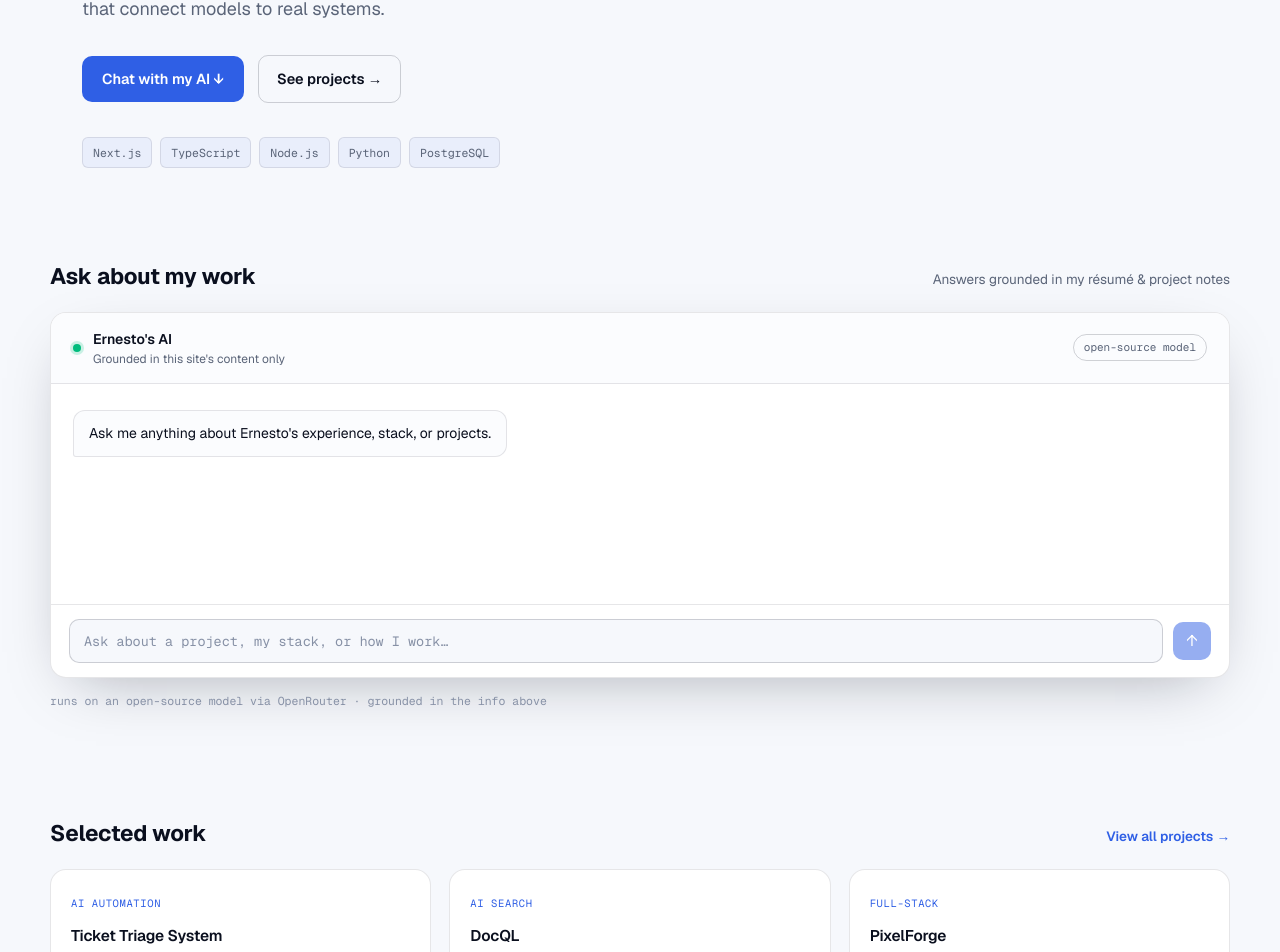
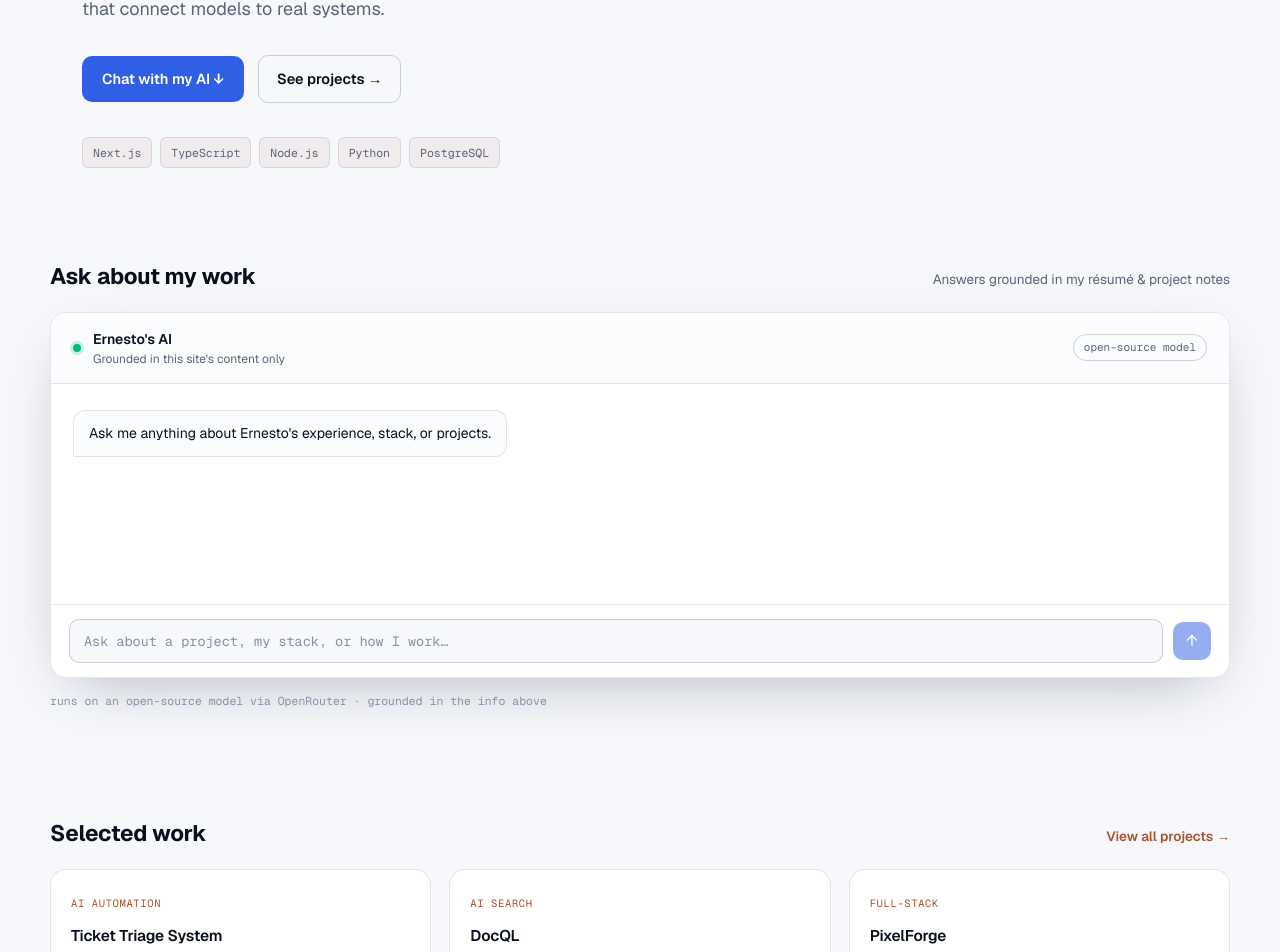
Before and after one commit to Eavilesz/portfolio, a Next.js app: page / in a window 1280 px wide. Shown: the part 517-1469 px from the top of the page. Built offline with nearby package versions, Linux system fonts and the light colour scheme.

Commit message:
Added new color

```diff
--- a/src/app/globals.css
+++ b/src/app/globals.css
@@ -9,11 +9,13 @@
   --slate-soft: #8791a6;
   --accent: #2f5fe5;
   --accent-ink: #ffffff;
+  --accent-2: #a8532e;
+  --accent-2-ink: #ffffff;
   --line: rgba(10, 15, 30, 0.1);
   --line-strong: rgba(10, 15, 30, 0.18);
-  --chip-bg: rgba(47, 95, 229, 0.06);
+  --chip-bg: rgba(168, 83, 46, 0.07);
   --user-bubble: rgba(47, 95, 229, 0.09);
-  --grid-line: rgba(47, 95, 229, 0.08);
+  --grid-line: rgba(168, 83, 46, 0.09);
 }
 
 @media (prefers-color-scheme: dark) {
@@ -26,11 +28,13 @@
     --slate-soft: #6b7590;
     --accent: #6c93f5;
     --accent-ink: #06101f;
+    --accent-2: #d97757;
+    --accent-2-ink: #1f0f08;
     --line: rgba(255, 255, 255, 0.1);
     --line-strong: rgba(255, 255, 255, 0.2);
-    --chip-bg: rgba(108, 147, 245, 0.1);
+    --chip-bg: rgba(217, 119, 87, 0.12);
     --user-bubble: rgba(108, 147, 245, 0.14);
-    --grid-line: rgba(108, 147, 245, 0.1);
+    --grid-line: rgba(217, 119, 87, 0.12);
   }
 }
 
@@ -43,6 +47,8 @@
   --color-slate-soft: var(--slate-soft);
   --color-accent: var(--accent);
   --color-accent-ink: var(--accent-ink);
+  --color-accent-2: var(--accent-2);
+  --color-accent-2-ink: var(--accent-2-ink);
   --color-line: var(--line);
   --color-line-strong: var(--line-strong);
   --color-chip-bg: var(--chip-bg);
--- a/src/app/projects/page.tsx
+++ b/src/app/projects/page.tsx
@@ -30,7 +30,7 @@ export default function ProjectsPage() {
   return (
     <main className="px-6 pt-16 pb-24 md:px-8">
       <div className="mx-auto max-w-295">
-        <span className="mb-4 block font-mono text-xs tracking-[0.09em] text-accent uppercase">
+        <span className="mb-4 block font-mono text-xs tracking-[0.09em] text-accent-2 uppercase">
           Selected work
         </span>
         <h1 className="mb-3 text-[2rem] font-[650] tracking-[-0.02em] text-balance md:text-[2.5rem]">
@@ -46,7 +46,7 @@ export default function ProjectsPage() {
               key={project.title}
               className="rounded-2xl border border-line bg-surface p-5"
             >
-              <span className="font-mono text-[10.5px] tracking-[0.06em] text-accent uppercase">
+              <span className="font-mono text-[10.5px] tracking-[0.06em] text-accent-2 uppercase">
                 {project.tag}
               </span>
               <h2 className="mt-2.5 mb-2 text-[15.5px] font-semibold tracking-[-0.01em]">
--- a/src/components/hero.tsx
+++ b/src/components/hero.tsx
@@ -19,7 +19,7 @@ export default function Hero() {
 
       <div className="relative mx-auto max-w-295 px-6 md:px-8">
         <div className="max-w-165">
-          <span className="mb-4.5 block font-mono text-xs tracking-[0.09em] text-accent uppercase">
+          <span className="mb-4.5 block font-mono text-xs tracking-[0.09em] text-accent-2 uppercase">
             AI Enablement Engineer
           </span>
           <h1 className="mb-5 text-[2.3rem] leading-[1.08] font-[650] tracking-[-0.025em] text-balance md:text-6xl">
--- a/src/components/work-teaser.tsx
+++ b/src/components/work-teaser.tsx
@@ -29,7 +29,7 @@ export default function WorkTeaser() {
           <h2 className="text-[1.4rem] font-[650] tracking-[-0.01em]">
             Selected work
           </h2>
-          <Link href="/projects" className="text-[13.5px] font-semibold text-accent whitespace-nowrap">
+          <Link href="/projects" className="text-[13.5px] font-semibold text-accent-2 whitespace-nowrap">
             View all projects →
           </Link>
         </div>
@@ -41,7 +41,7 @@ export default function WorkTeaser() {
               href="/projects"
               className="rounded-2xl border border-line bg-surface p-5 transition-colors hover:border-line-strong"
             >
-              <span className="font-mono text-[10.5px] tracking-[0.06em] text-accent uppercase">
+              <span className="font-mono text-[10.5px] tracking-[0.06em] text-accent-2 uppercase">
                 {project.tag}
               </span>
               <h3 className="mt-2.5 mb-2 text-[15.5px] font-semibold tracking-[-0.01em]">
```
